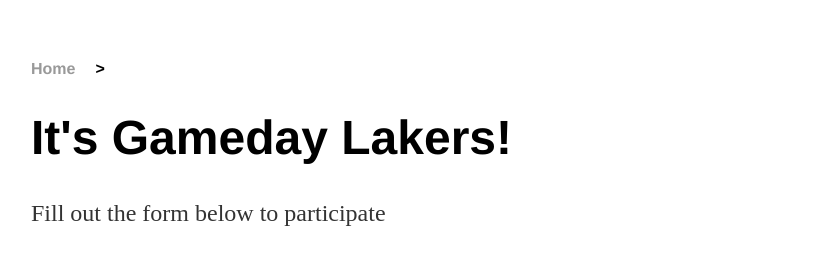
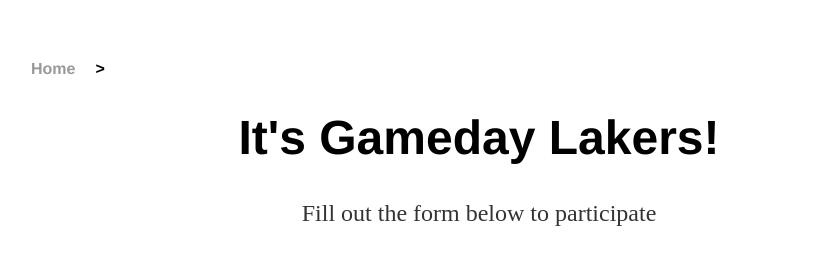
Before and after one commit to LOHS-BASKETBALL/games, a plain HTML site: page index.html in a window 1280 px wide. Shown: the top 253 px of the page, without its empty margins (161-991 px from the left). Drawn offline with Linux system fonts and the light colour scheme; files that its build step writes are made by us from their sources; grey boxes are pictures that could not be loaded.

Commit message:
Update index.html

```diff
--- a/index.html
+++ b/index.html
@@ -13,8 +13,8 @@
 		</nav>
 		<div class="container">
     		<div class="blurb">
-        		<h1>It's Gameday Lakers!</h1>
-				<p>Fill out the form below to participate</p>
+        			<center><h1>It's Gameday Lakers!</h1>
+				<p>Fill out the form below to participate</p></center>
                 <center><p><iframe src="https://docs.google.com/forms/d/e/1FAIpQLSeIMmctDFACDi6pkAl9qFiUBK-lpMrZpV2Q6mZebpG28Ku1LQ/viewform?embedded=true" width="640" height="1459" frameborder="0" marginheight="0" marginwidth="0">Loading...</iframe></p></center>
     		</div><!-- /.blurb -->
 		</div><!-- /.container -->
```
